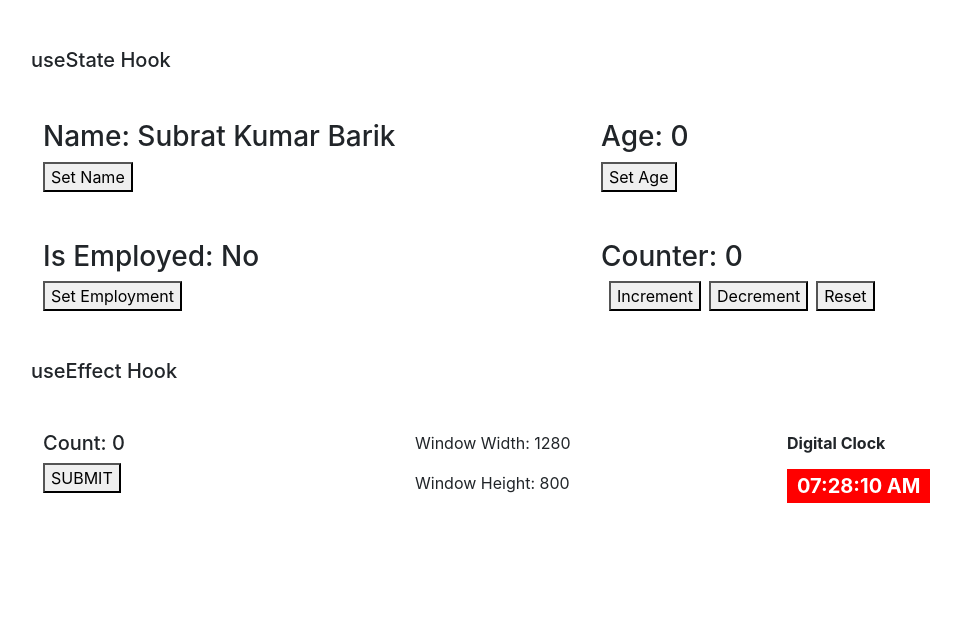
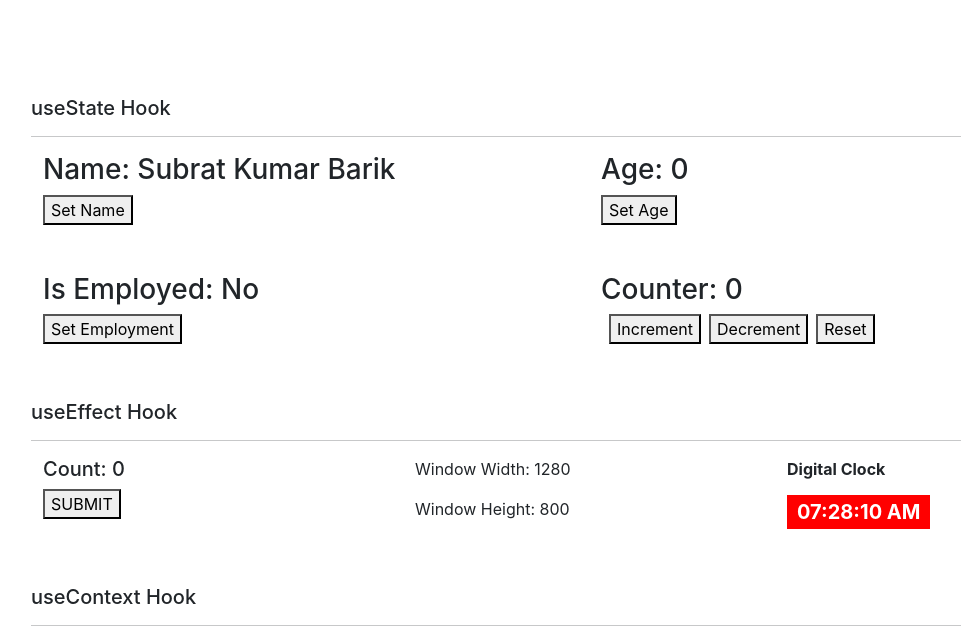
Before and after one commit to SubratBarik/2-hooks, a React (Create React App) app: page / in a window 1280 px wide. Shown: the top 642 px of the page, without its empty margins (51-1012 px from the left). Built offline with nearby package versions, Linux system fonts and the light colour scheme.

Commit message:
Minor edits done

```diff
--- a/src/App.js
+++ b/src/App.js
@@ -2,6 +2,7 @@
 
 import PracUseEffect from "./components/PracUseEffect";
 import PracUseState from "./components/PracUseState";
+import PracUseContext from "./components/PracUseContext";
 
 function App() {
   return (
@@ -11,6 +12,7 @@ function App() {
           <div className="col-md-12 my-5">
             <PracUseState title="useState Hook"/>
             <PracUseEffect title="useEffect Hook"/>
+            <PracUseContext title="useContext Hook"/>
           </div>
         </div>
       </div>
--- /dev/null
+++ b/src/components/PracUseContext.js
@@ -0,0 +1,19 @@
+import React from 'react';
+
+function PracUseContext(props){
+    return (
+        <>
+          <h5 className="mt-5">{props.title}</h5>
+          <hr />
+          <div className="container">
+            <div className="row">
+                <div className="col-md-12">
+
+                </div>
+            </div>
+          </div>
+        </>
+    );
+}
+
+export default PracUseContext;
--- a/src/components/PracUseEffect.js
+++ b/src/components/PracUseEffect.js
@@ -60,7 +60,8 @@ function PracUseEffect(props){
 
     return (
         <>
-            <h5 className="mb-5">{props.title}</h5>
+            <h5 className="mt-5">{props.title}</h5>
+            <hr />
             <div className="container">
                 <div className="row">
                     <div className="col-md-4">
--- a/src/components/PracUseState.js
+++ b/src/components/PracUseState.js
@@ -33,7 +33,8 @@ function PracUseState(props) {
 
     return (
         <>
-            <h5 className="mb-5">{props.title}</h5>
+            <h5 className="mt-5">{props.title}</h5>
+            <hr />
             <div className="container">
                 <div className="row">
                     <div className="col-md-6 mb-5">
@@ -44,11 +45,11 @@ function PracUseState(props) {
                         <h3>Age: {age}</h3>
                         <button onClick={updateAge}>Set Age</button>
                     </div>
-                    <div className="col-md-6 mb-5">
+                    <div className="col-md-6 mb-2">
                         <h3>Is Employed: {isEmployed ? "Yes" : "No"}</h3>
                         <button onClick={updateEmployment}>Set Employment</button>
                     </div>
-                    <div className="col-md-6 mb-5">
+                    <div className="col-md-6 mb-2">
                         <h3>Counter: {count}</h3>
                         <button onClick={incrementCount} className="mx-2">Increment</button>
                         <button onClick={decrementCount}>Decrement</button>
```
